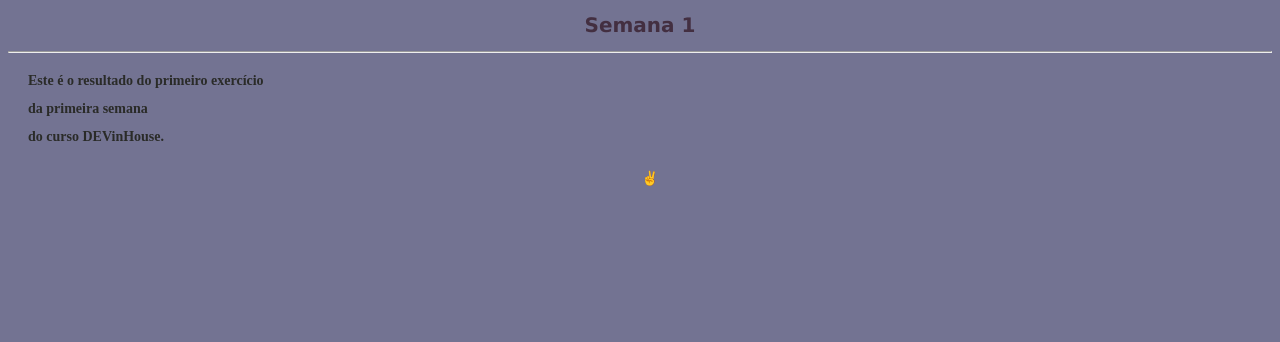
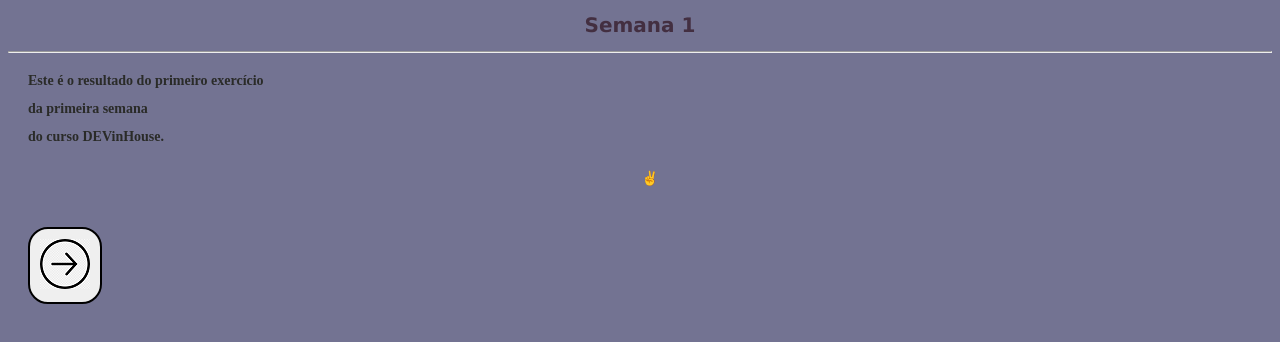
Before and after one commit to JanaRS/fullStackWeek, a plain HTML site: page fullStackWeek/modulo1/semana1/index.html in a window 1280 px wide. Drawn offline with nearby package versions, Linux system fonts and the light colour scheme.

Commit message:
[M1S01] Ex 4 - Links e bordas

```diff
--- a/fullStackWeek/modulo1/semana1/index.html
+++ b/fullStackWeek/modulo1/semana1/index.html
@@ -5,6 +5,7 @@
             <meta http-equiv="X-UA-Compatible" content="IE=edge">
             <meta name="viewport" content="width=device-width, initial-scale=1.0">
             <link rel="shortcut icon" href="/modulo1/imagem/navegador.png">
+            <link rel="stylesheet" href="https://fonts.googleapis.com/css2?family=Material+Symbols+Outlined:opsz,wght,FILL,GRAD@20..48,100..700,0..1,-50..200" />
             <link rel="stylesheet" href="styleIndex.css">
             <title>DEVinHouse</title>
         </head>
@@ -18,6 +19,13 @@
                     <p><strong>Este é o resultado do primeiro exercício <br> da primeira semana <br> do curso DEVinHouse.</strong></p>
                     <p class="icon">&#9996;</p>
                 </div>
+
+                <a href="/modulo1/semana1/imagens.html">
+                    <button class="button">
+                        <img id="seta" src="/modulo1/imagem/seta.png" alt="seta para a direita">
+                    </button>
+                </a>
+
             </main>
 
         </body>
--- a/fullStackWeek/modulo1/semana1/styleIndex.css
+++ b/fullStackWeek/modulo1/semana1/styleIndex.css
@@ -19,3 +19,10 @@ h1 {
 .icon {
     text-align: center;
 }
+
+.button {
+    padding: 10px;
+    border: 2px solid black;
+    border-radius: 20px;
+    margin: 20px;
+}
```
Also changed, not shown: fullStackWeek/modulo1/imagem/seta.png (added). Lines whose indentation alone changed are shown as unchanged.
